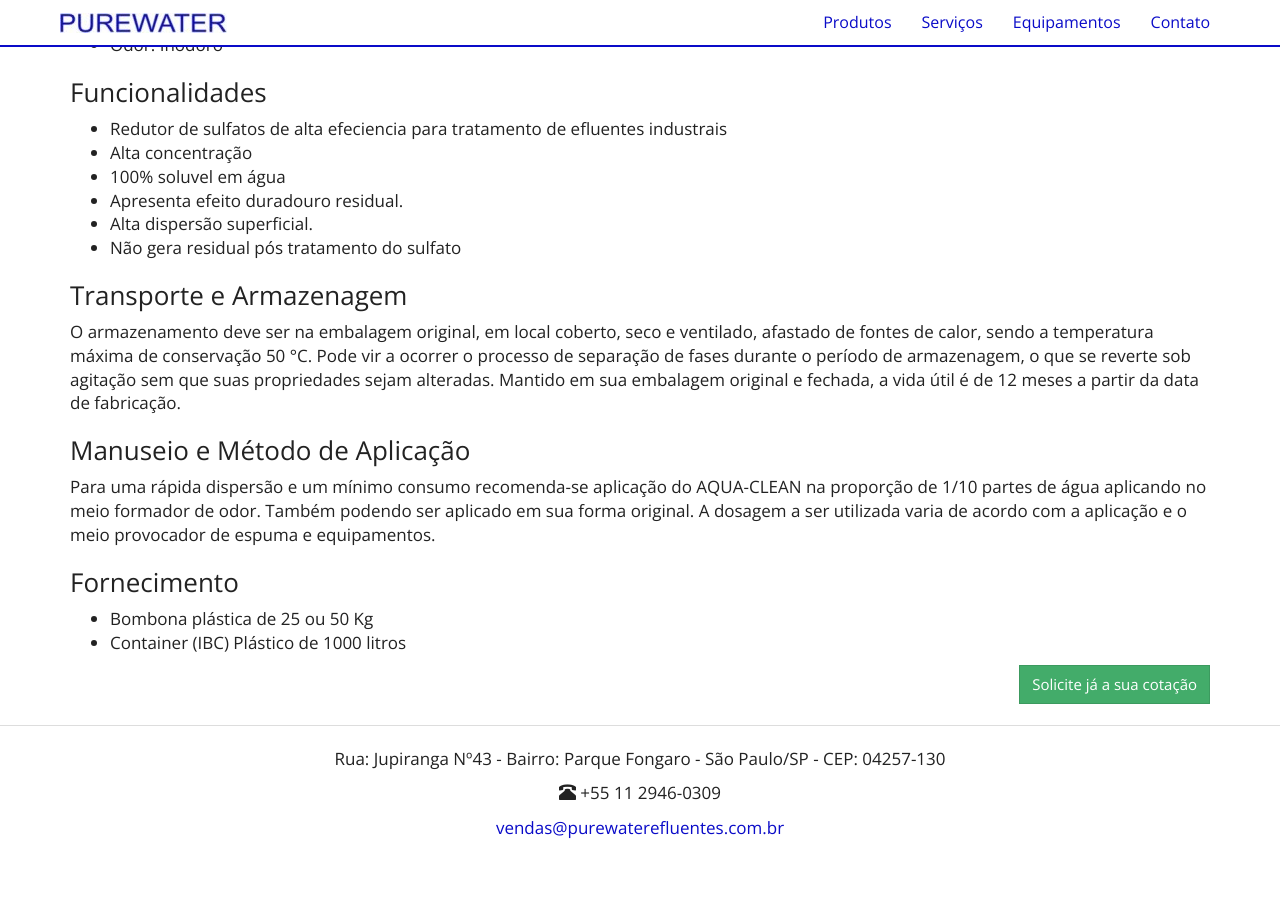
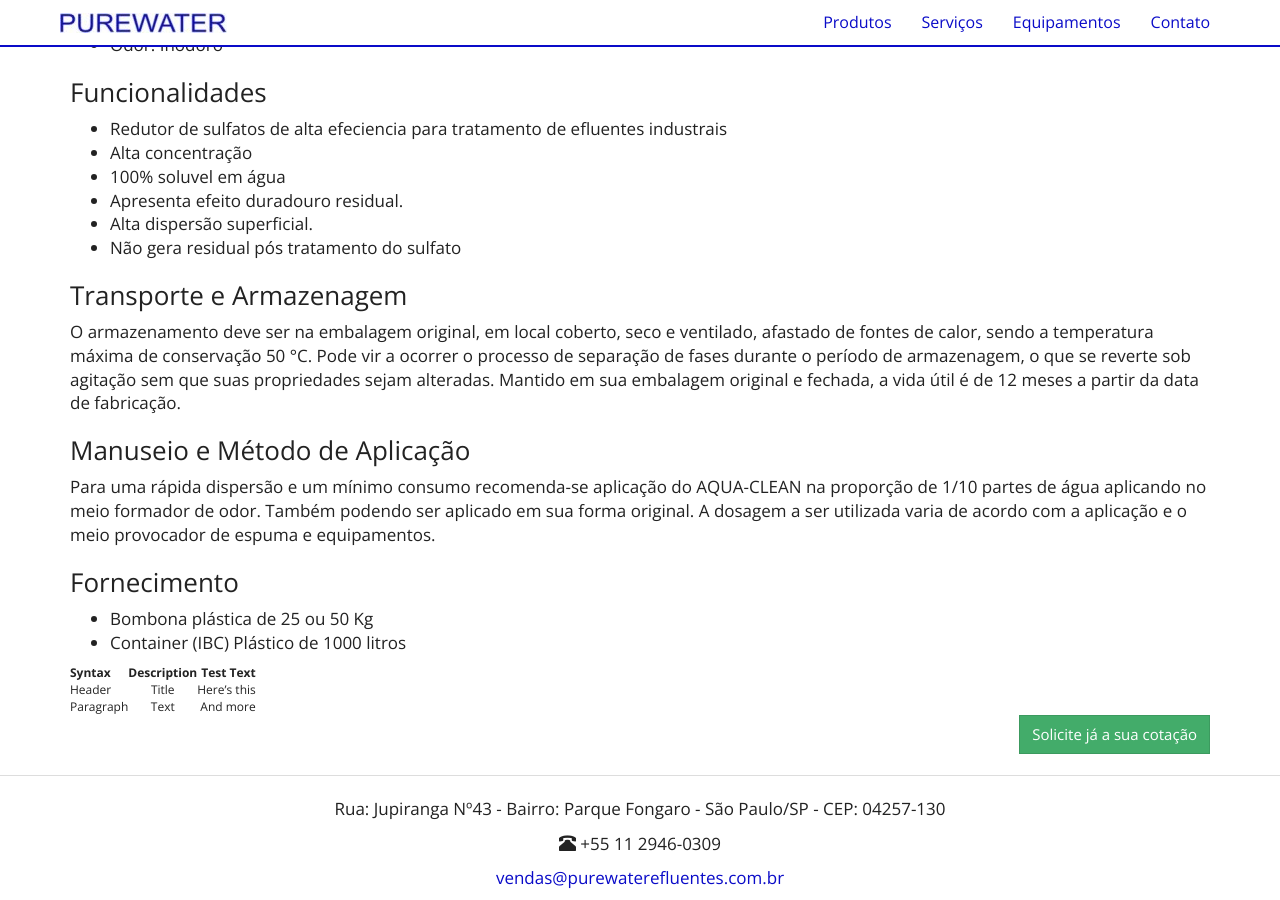
Before and after one commit to purewaterefluentes/purewaterefluentes.github.io, a Jekyll site: the page built from produtos/eliminador-de-sulfatos.md, in a window 1280 px wide and 900 px high, scrolled down 1029 px. Built offline with Jekyll 4.4.1, drawn with Linux system fonts in a browser that asks for light colours; nearby versions of some CDN libraries; library files that are not in the unit come from our copies; before the commit the page ends 1879 px from its top, so only the background shows below that.

Commit message:
Update eliminador-de-sulfatos.md

```diff
--- a/produtos/eliminador-de-sulfatos.md
+++ b/produtos/eliminador-de-sulfatos.md
@@ -55,3 +55,9 @@ A dosagem a ser utilizada varia de acordo com a aplicação e o meio provocador
 
 - Bombona plástica de 25 ou 50 Kg
 - Container (IBC) Plástico de 1000 litros
+
+
+| Syntax      | Description | Test Text     |
+| :---        |    :----:   |          ---: |
+| Header      | Title       | Here's this   |
+| Paragraph   | Text        | And more      |
```
